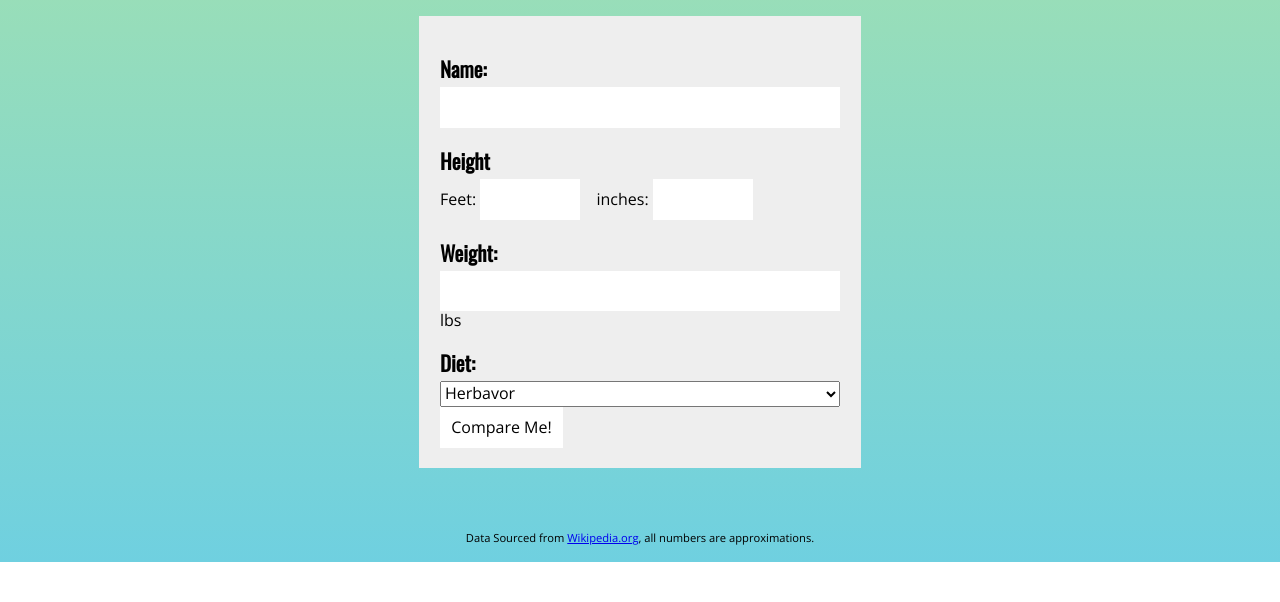
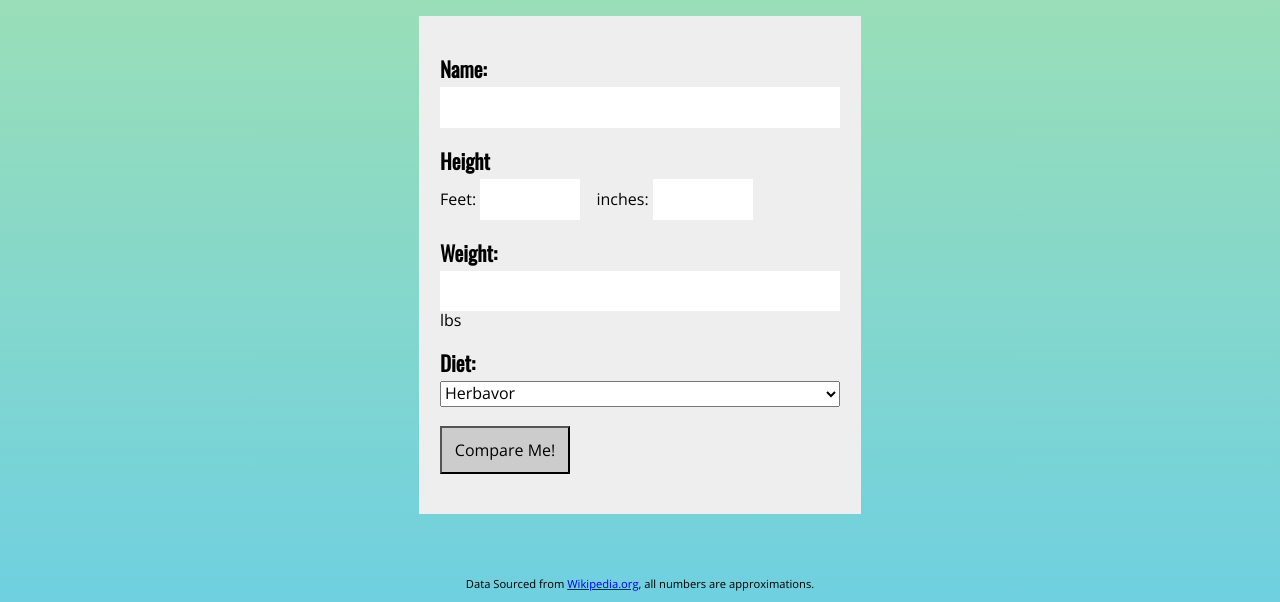
Before and after one commit to TuereiW/Dino-Project-, a plain HTML site: page index.html in a window 1280 px wide. Shown: the part 258-860 px from the top of the page. Before the commit the page ends 820 px from the top, so only its background shows below. Drawn offline with nearby package versions, Linux system fonts and the light colour scheme; no server answers; a web font is replaced by a local one.

Commit message:
Update index.html

```diff
--- a/index.html
+++ b/index.html
@@ -58,7 +58,7 @@
           <option>Omnivor</option>
           <option>Carnivor</option>
         </select>
-        <input type="submit" value="Compare Me!">
+        <button id="btn">Compare Me!</button>
       </div>
     </form>
     <!-- .grid to attach tiles to -->
```
